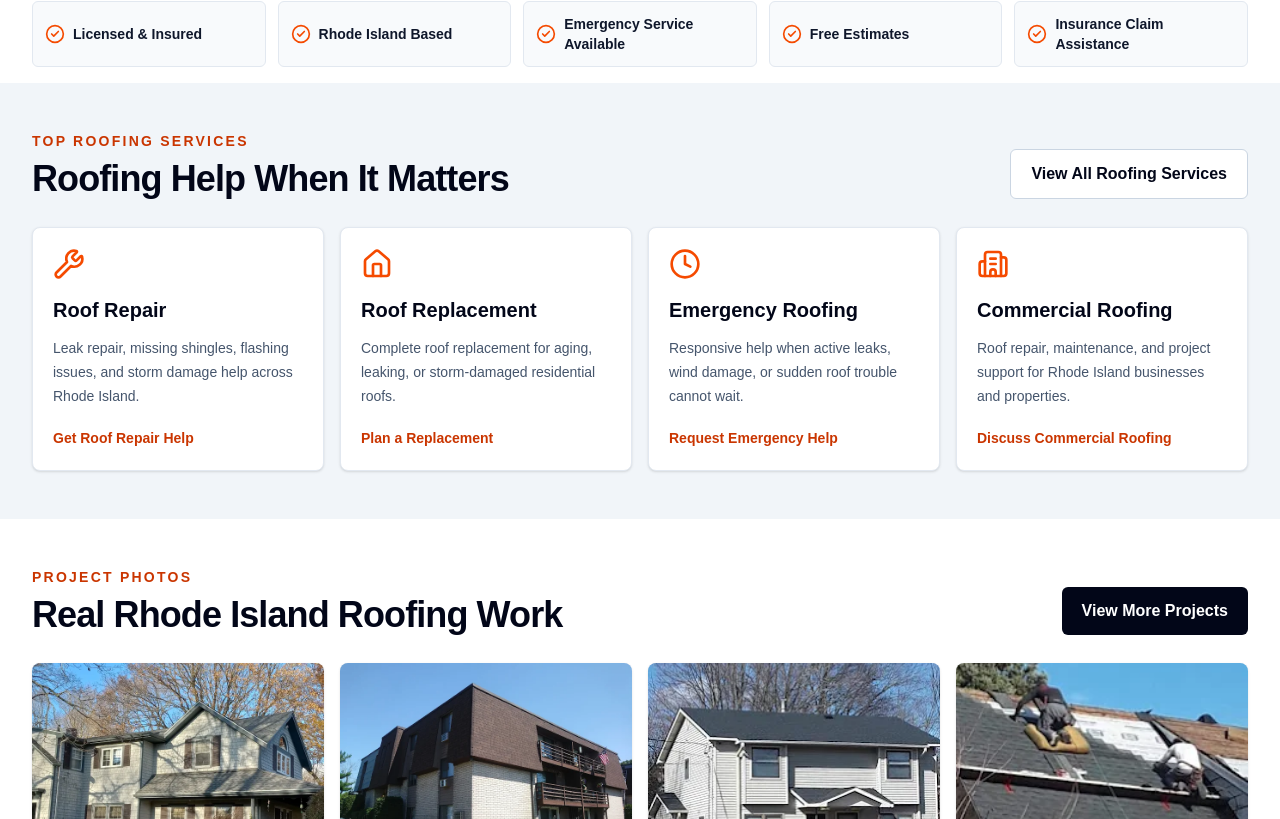
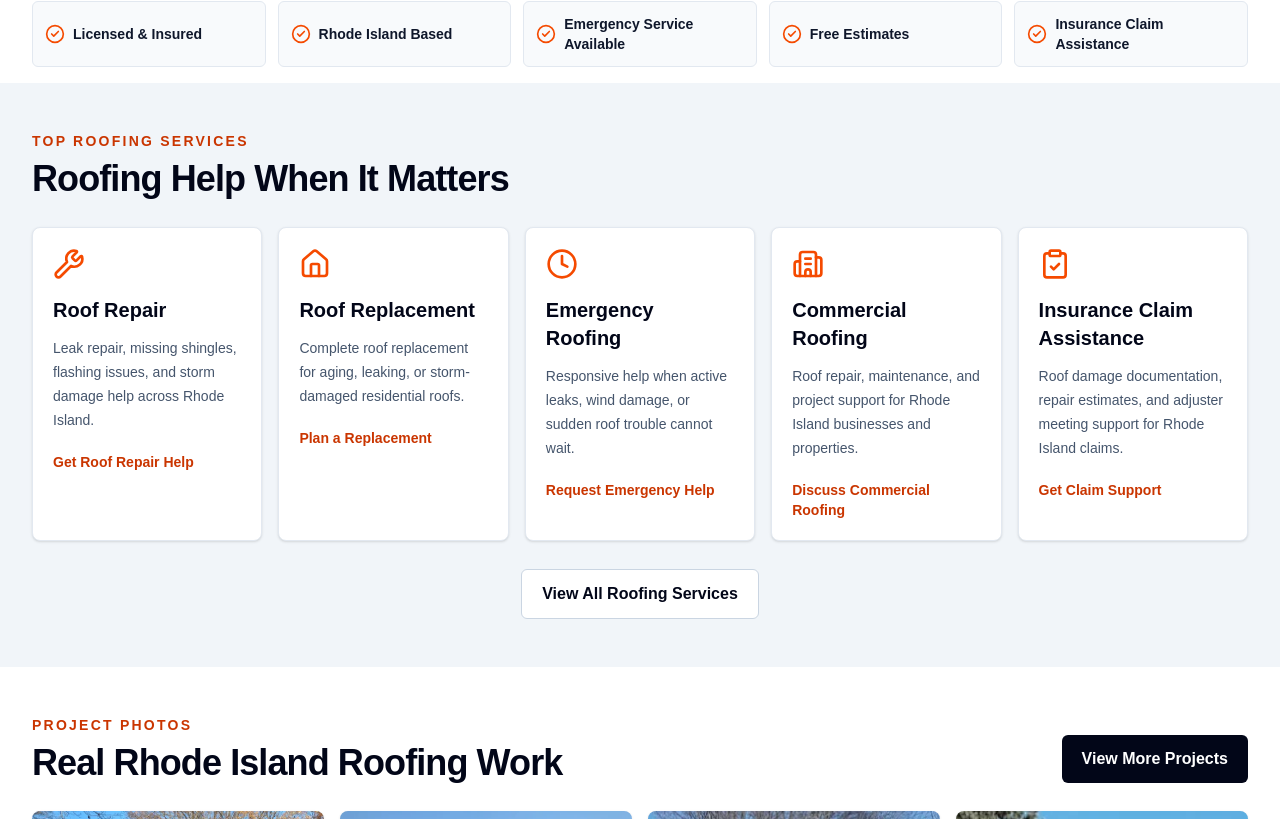
Before and after one commit to ryanw327/drf-builders-ri, a Next.js app: page / in a window 1280 px wide. Shown: the part 711-1530 px from the top of the page. Built offline with nearby package versions, Linux system fonts and the light colour scheme.

Commit message:
Promote insurance claim service card

```diff
--- a/app/page.tsx
+++ b/app/page.tsx
@@ -1,6 +1,6 @@
 import Image from "next/image";
 import Link from "next/link";
-import { Building2, CheckCircle2, Clock, Home, Wrench } from "lucide-react";
+import { Building2, CheckCircle2, ClipboardCheck, Clock, Home, Wrench } from "lucide-react";
 import { ContactForm } from "@/components/ContactForm";
 import { ReviewCards } from "@/components/ReviewCards";
 import { ServiceAreaMap } from "@/components/ServiceAreaMap";
@@ -35,6 +35,13 @@ const topServices = [
     icon: Building2,
     href: "/commercial-roofing-ri",
     cta: "Discuss Commercial Roofing"
+  },
+  {
+    title: "Insurance Claim Assistance",
+    copy: "Roof damage documentation, repair estimates, and adjuster meeting support for Rhode Island claims.",
+    icon: ClipboardCheck,
+    href: "/roof-insurance-claim-repair-support-ri",
+    cta: "Get Claim Support"
   }
 ];
 
@@ -161,16 +168,13 @@ export default function HomePage() {
 
         <section id="services" className="bg-slate-100 px-4 py-12 sm:px-6 lg:px-8">
           <div className="mx-auto max-w-7xl">
-            <div className="mb-7 flex flex-col justify-between gap-4 md:flex-row md:items-end">
+            <div className="mb-7">
               <div>
                 <p className="mb-2 text-sm font-black uppercase tracking-[0.16em] text-orange-700">Top roofing services</p>
                 <h2 className="text-3xl font-black tracking-tight text-slate-950 sm:text-4xl">Roofing Help When It Matters</h2>
               </div>
-              <Link href="/roofing-services-ri" className="rounded-md border border-slate-300 bg-white px-5 py-3 text-center font-black text-slate-950 hover:border-orange-300 hover:bg-orange-50">
-                View All Roofing Services
-              </Link>
             </div>
-            <div className="grid gap-4 md:grid-cols-2 lg:grid-cols-4">
+            <div className="grid gap-4 md:grid-cols-2 lg:grid-cols-5">
               {topServices.map(({ title, copy, icon: Icon, href, cta }) => (
                 <article key={title} className="rounded-lg border border-slate-200 bg-white p-5 shadow-sm transition hover:-translate-y-1 hover:shadow-xl">
                   <Icon className="mb-4 h-8 w-8 text-orange-600" aria-hidden="true" />
@@ -181,6 +185,11 @@ export default function HomePage() {
                   </Link>
                 </article>
               ))}
+            </div>
+            <div className="mt-7 flex justify-center">
+              <Link href="/roofing-services-ri" className="rounded-md border border-slate-300 bg-white px-5 py-3 text-center font-black text-slate-950 hover:border-orange-300 hover:bg-orange-50">
+                View All Roofing Services
+              </Link>
             </div>
           </div>
         </section>
```
